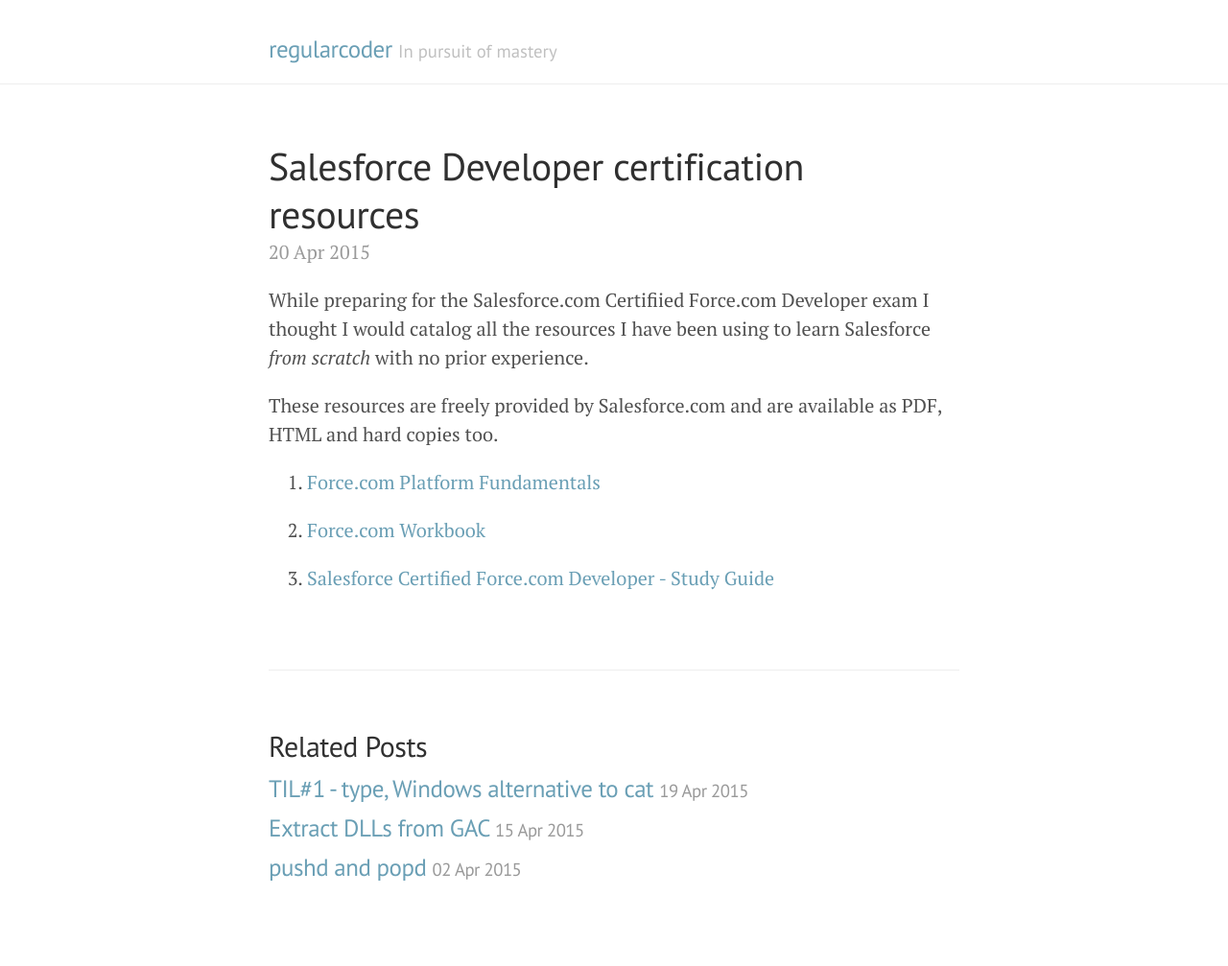
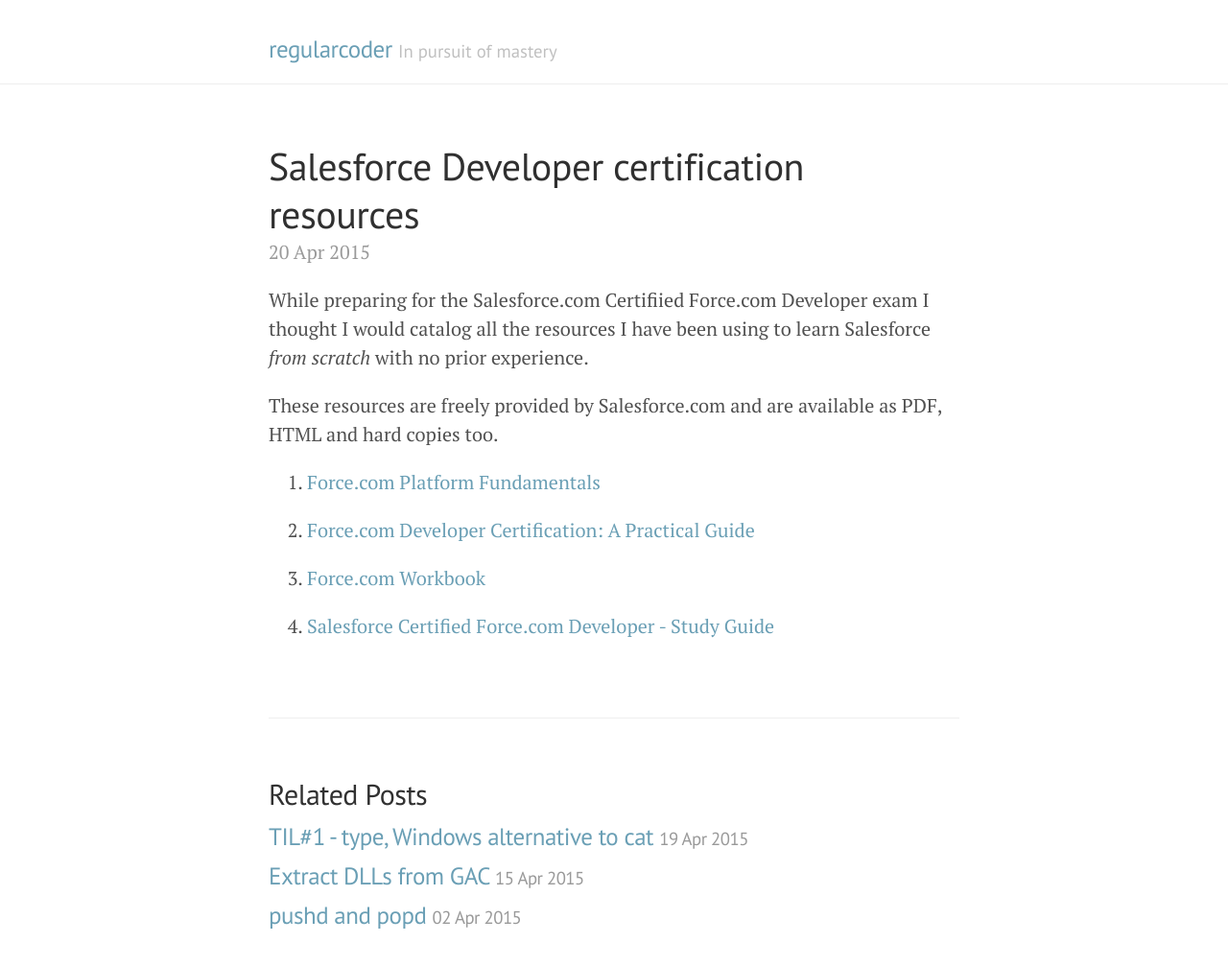
Before and after one commit to regularcoder/regularcoder, a Jekyll site: the page built from _posts/coding/2015-04-20-salesforce-developer-cert-resources.md, in a window 1280 px wide, cut to the strip 104-1135 px from the top of the page. Shown: the top 1007 px of the strip at 96% size. Built offline with Jekyll 4.4.1, drawn with Linux system fonts in a browser that asks for light colours; Markdown is read by kramdown in place of the engine named in the settings; before the commit the page ends 1085 px from its top, so only the background shows below that.

Commit message:
Added new book read and small updated to salesforce resources

```diff
--- a/_posts/coding/2015-04-20-salesforce-developer-cert-resources.md
+++ b/_posts/coding/2015-04-20-salesforce-developer-cert-resources.md
@@ -11,6 +11,8 @@
 
 1. [Force.com Platform Fundamentals](http://www.salesforce.com/us/developer/docs/fundamentals/salesforce_creating_on_demand_apps.pdf)
 
-2. [Force.com Workbook](http://www.salesforce.com/us/developer/docs/workbook/forcecom_workbook.pdf)
+2. [Force.com Developer Certification: A Practical Guide](https://developer.salesforce.com/page/Force.com_Developer_Certification:_A_Practical_Guide)
 
-3. [Salesforce Certified Force.com Developer - Study Guide](http://certification.salesforce.com/SG_CertifiedDeveloper.pdf)
+3. [Force.com Workbook](http://www.salesforce.com/us/developer/docs/workbook/forcecom_workbook.pdf)
+
+4. [Salesforce Certified Force.com Developer - Study Guide](http://certification.salesforce.com/SG_CertifiedDeveloper.pdf)
```
Also changed, not shown: reading.md (+2 -1 lines).
